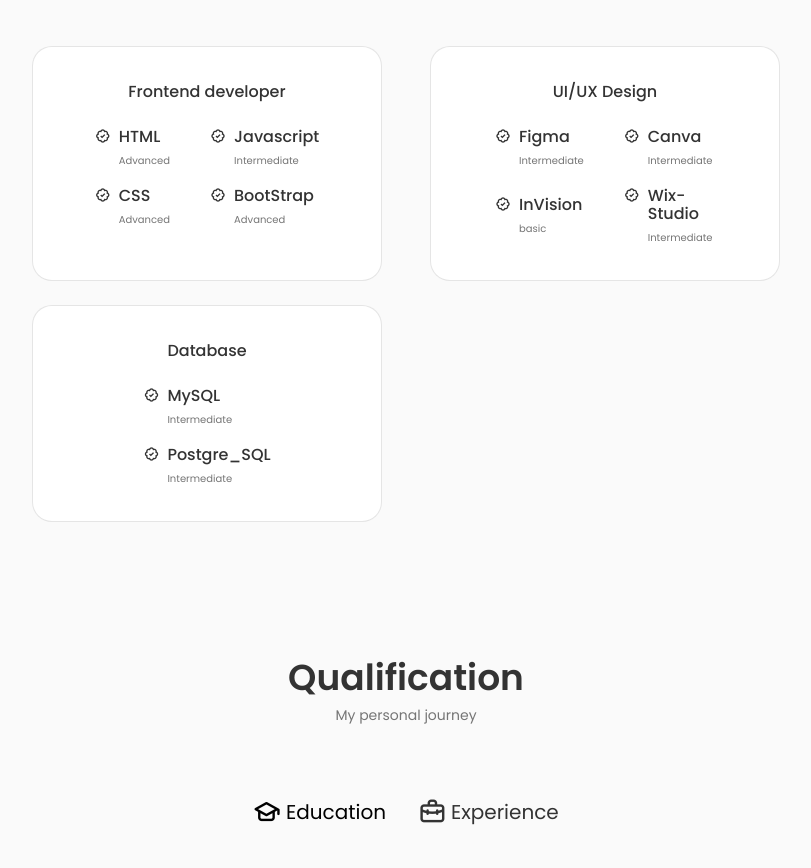
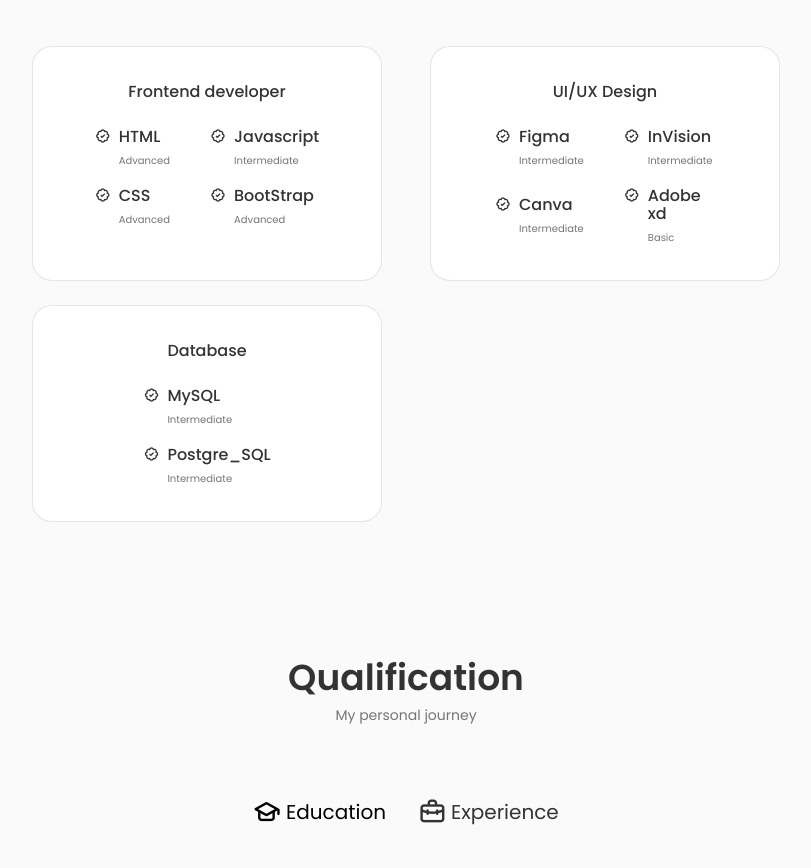
Before and after one commit to Dhananjai1997/my-portfolio, a React (Create React App) app: page / in a window 1280 px wide. Shown: the part 1440-2308 px from the top of the page, without its empty margins (234-1045 px from the left). Built offline with nearby package versions, Linux system fonts and the light colour scheme.

Commit message:
Update Backend.jsx
update

```diff
--- a/src/components/skills/Backend.jsx
+++ b/src/components/skills/Backend.jsx
@@ -20,8 +20,8 @@
                     <i className="bx bx-badge-check"></i>
 
                     <div>
-                        <h3 className="skills__name">InVision</h3>
-                        <span className="skills__level">basic</span>
+                        <h3 className="skills__name">Canva</h3>
+                        <span className="skills__level">Intermediate</span>
                     </div>
                 </div>
             </div>
@@ -30,7 +30,7 @@
                     <i className="bx bx-badge-check"></i>
 
                     <div>
-                        <h3 className="skills__name">Canva</h3>
+                        <h3 className="skills__name">InVision</h3>
                         <span className="skills__level">Intermediate</span>
                     </div>
                 </div>
@@ -38,8 +38,8 @@
                     <i className="bx bx-badge-check"></i>
 
                     <div>
-                        <h3 className="skills__name">Wix-Studio</h3>
-                        <span className="skills__level">Intermediate</span>
+                        <h3 className="skills__name">Adobe xd</h3>
+                        <span className="skills__level">Basic</span>
                     </div>
                 </div>
 
```
